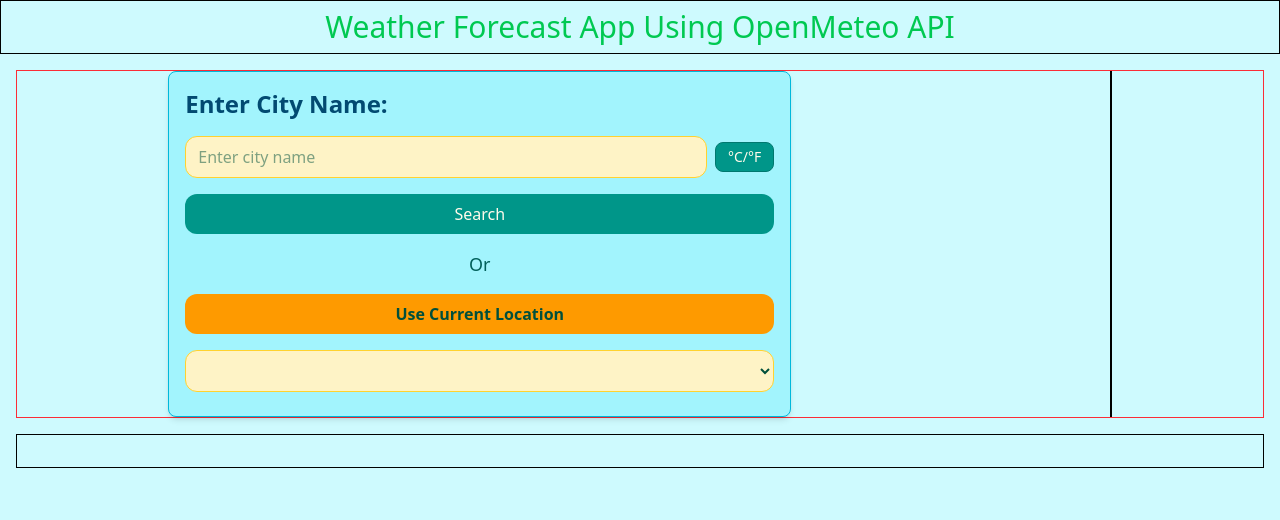
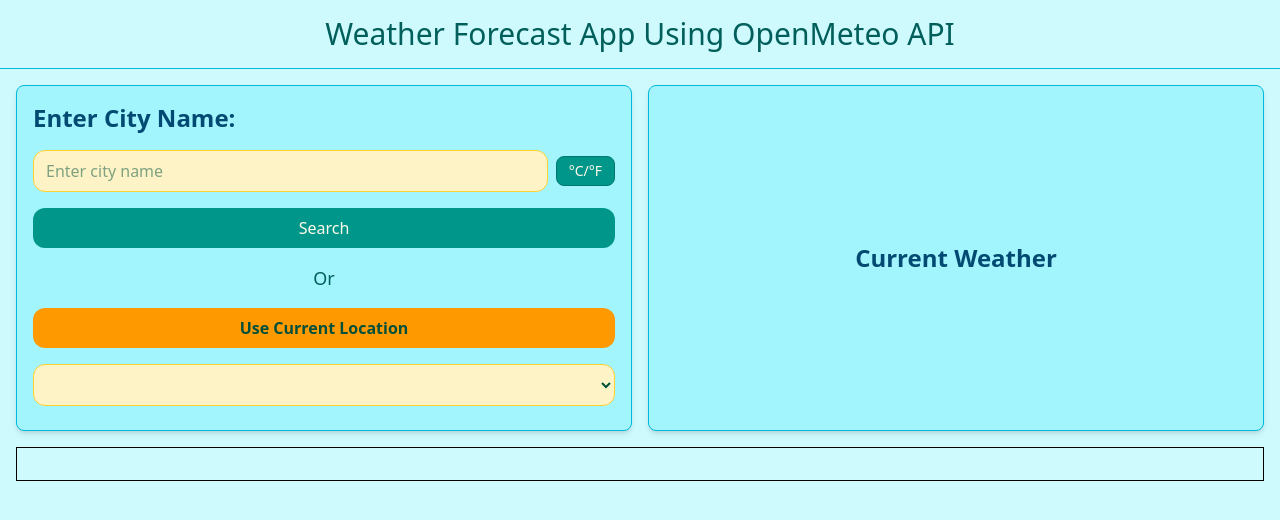
Before and after one commit to madhavakatakam/Weather-Forecast-Application-using-OpenMeteo-in-Javascript, a plain HTML site: page index.html in a window 1280 px wide. Drawn offline with Linux system fonts and the light colour scheme.

Commit message:
Updated index.html

```diff
--- a/index.html
+++ b/index.html
@@ -9,11 +9,11 @@
 </head>
 
 <body class="bg-cyan-100">
-    <header class="flex flex-col items-center justify-center p-2 gap-4 border border-black">
-        <h1 class="text-3xl text-green-500">Weather Forecast App Using OpenMeteo API</h1>
+    <header class="flex flex-col items-center justify-center p-4 bg-cyan-300 border-b border-cyan-500">
+        <h1 class="text-3xl font-bold text-teal-800 text-center">Weather Forecast App Using OpenMeteo API</h1>
     </header>
     <main class="flex flex-col gap-4 p-4">
-        <div class="flex justify-around gap-4 border border-red-500">
+        <div class="flex justify-around gap-4">
             <section
                 class="flex flex-col border border-cyan-500 p-4 pb-6 h-auto space-y-4 w-1/2 bg-cyan-200 rounded-lg shadow-md">
                 <h2 class="text-2xl text-sky-900 font-semibold">Enter City Name:</h2>
@@ -23,14 +23,14 @@
                             class="flex-1 border border-amber-300 rounded-xl bg-amber-100 text-emerald-900 px-3 py-2 focus:outline-none focus:border-amber-500"
                             type="text" id="cityInput" placeholder="Enter city name">
                         <button
-                            class="border border-teal-700 rounded-lg bg-teal-600 hover:bg-teal-700 text-amber-50 text-sm font-medium px-3 py-1 transition"
+                            class="border border-teal-700 rounded-lg bg-teal-600 hover:bg-teal-700 transform hover:scale-120 duration-300 text-amber-50 text-sm font-medium px-3 py-1 transition"
                             type="button" onclick="toggleUnits()" id="toggle">
                             °C/°F
                         </button>
                     </fieldset>
 
                     <button
-                        class="rounded-xl bg-teal-600 hover:bg-teal-700 text-amber-50 font-medium px-4 py-2 transition"
+                        class="rounded-xl bg-teal-600 hover:bg-teal-700 transform hover:scale-105 duration-300 text-amber-50 font-medium px-4 py-2 transition"
                         type="submit">
                         Search
                     </button>
@@ -38,7 +38,7 @@
                     <h2 class="text-lg text-teal-800 font-medium text-center">Or</h2>
 
                     <button
-                        class="rounded-xl bg-amber-500 hover:bg-amber-600 text-emerald-900 font-semibold px-4 py-2 transition"
+                        class="rounded-xl bg-amber-500 hover:bg-amber-600 transform hover:scale-105 duration-300 text-emerald-900 font-semibold px-4 py-2 transition"
                         type="button" onclick="getWeather(true)">
                         Use Current Location
                     </button>
@@ -52,9 +52,13 @@
 
 
 
-            <section id="currentweatherforecast" class="flex border border-black">
-                <div id="currentweather"></div>
+            <section id="currentweatherforecast"
+                class="flex flex-col items-center justify-center border border-cyan-500 rounded-lg bg-cyan-200 p-4 shadow-md w-1/2">
+                <h2 class="text-2xl font-semibold text-sky-900 mb-3">Current Weather</h2>
+                <div id="currentweather" class="text-teal-900 text-lg space-y-2"></div>
             </section>
+
+
         </div>
         <section id="5-dayweatherforecast" class="border border-black gap-4 p-4">
             <div id="5-dayweather"></div>
```
